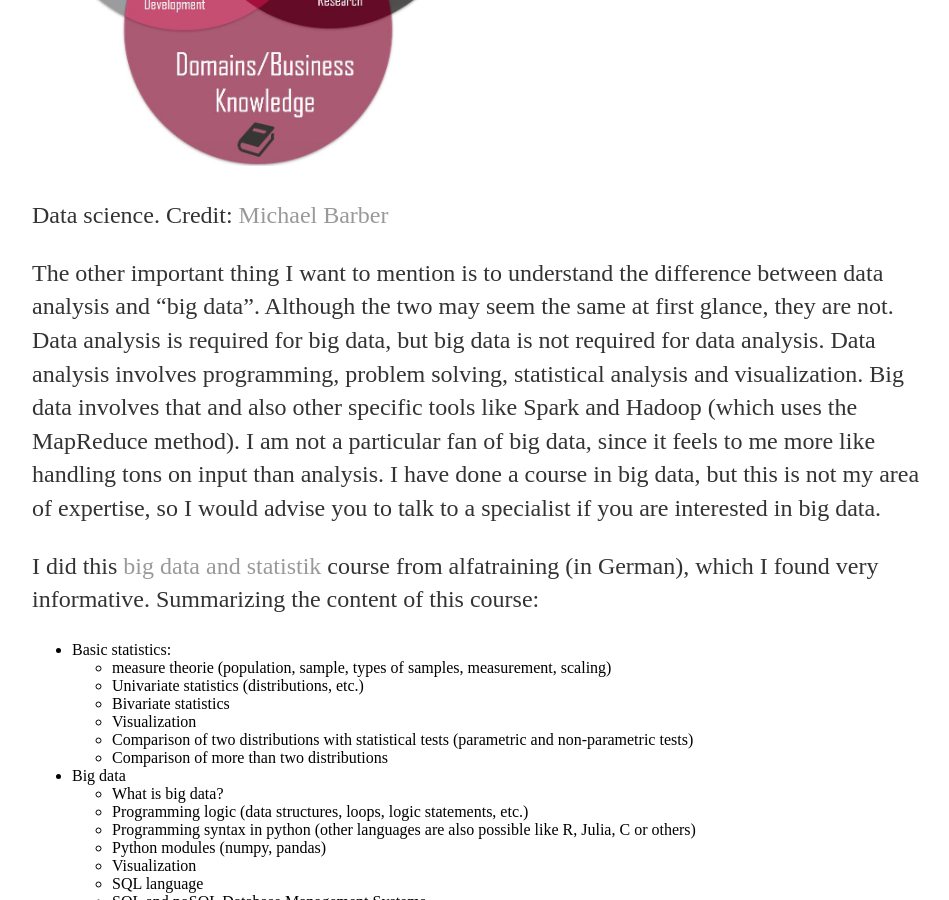
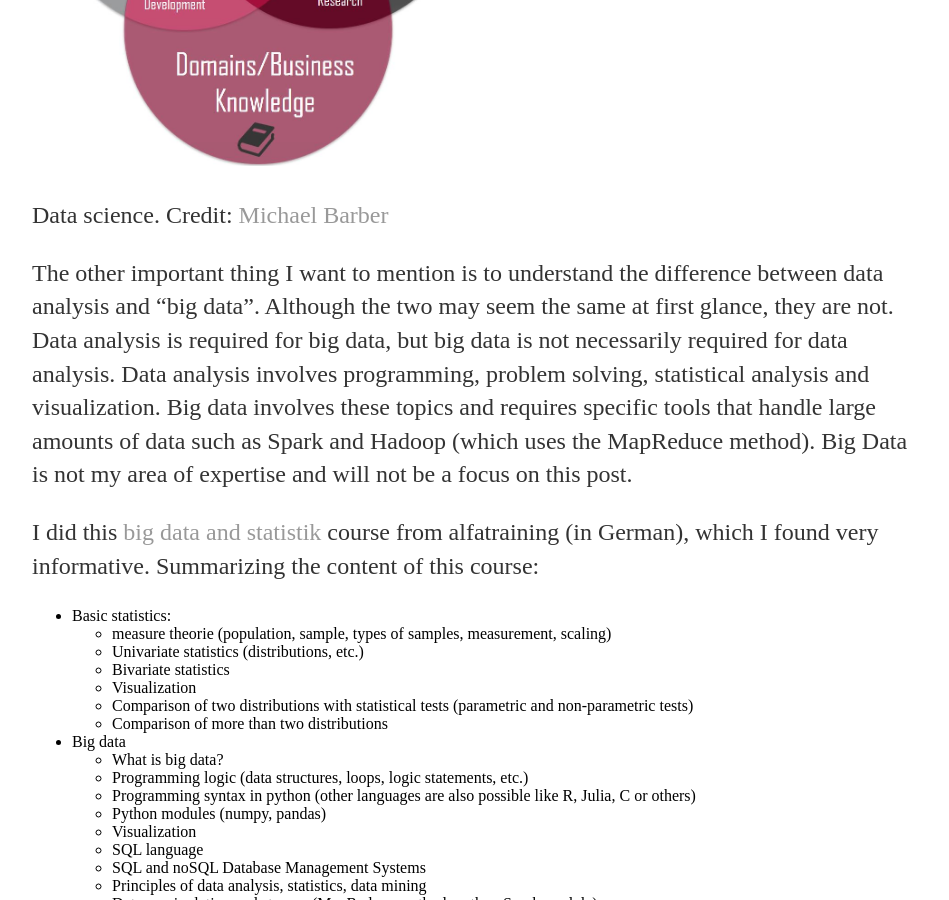
Before and after one commit to waltercostamb/waltercostamb.github.io, a Jekyll site: the page built from _posts/2020-04-07-data-analysis-python.md, in a window 1280 px wide and 900 px high, scrolled down 1176 px. Shown: the whole window, without its empty margins (160-1109 px from the left). Built offline with Jekyll 4.4.1, drawn with Linux system fonts in a browser that asks for light colours.

Commit message:
Update 2020-04-07-data-analysis-python.md

```diff
--- a/_posts/2020-04-07-data-analysis-python.md
+++ b/_posts/2020-04-07-data-analysis-python.md
@@ -26,11 +26,10 @@
 Data science. Credit: [Michael Barber](https://towardsdatascience.com/introduction-to-statistics-e9d72d818745)
 
 The other important thing I want to mention is to understand the difference between data analysis and "big data". Although
-the two may seem the same at first glance, they are not. Data analysis is required for big data, but big data is not required
-for data analysis. Data analysis involves programming, problem solving, statistical analysis and visualization. Big data
-involves that and also other specific tools like Spark and Hadoop (which uses the MapReduce method). I am not a particular
-fan of big data, since it feels to me more like handling tons on input than analysis. I have done a course in big data, but
-this is not my area of expertise, so I would advise you to talk to a specialist if you are interested in big data.
+the two may seem the same at first glance, they are not. Data analysis is required for big data, but big data is not necessarily
+required for data analysis. Data analysis involves programming, problem solving, statistical analysis and visualization. Big data
+involves these topics and requires specific tools that handle large amounts of data such as Spark and Hadoop (which uses the MapReduce method).
+Big Data is not my area of expertise and will not be a focus on this post.
 
 I did this [big data and statistik](https://www.alfatraining.de/gefoerderte-weiterbildung/berlinmitte/stadt/berlin/kurs/statistik/N/0/0/kombi/statistik-und-big-data/)
 course from alfatraining (in German), which I found very informative. Summarizing the content of this course:
```
